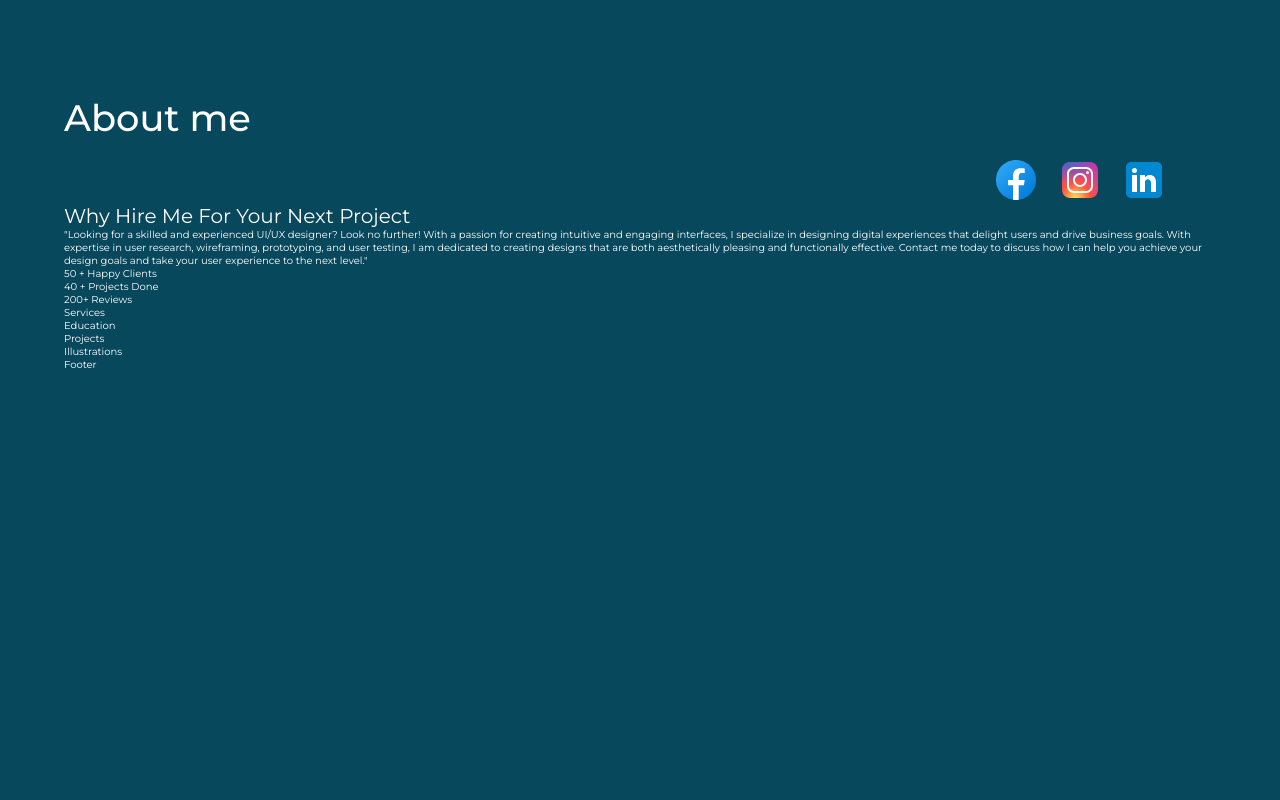
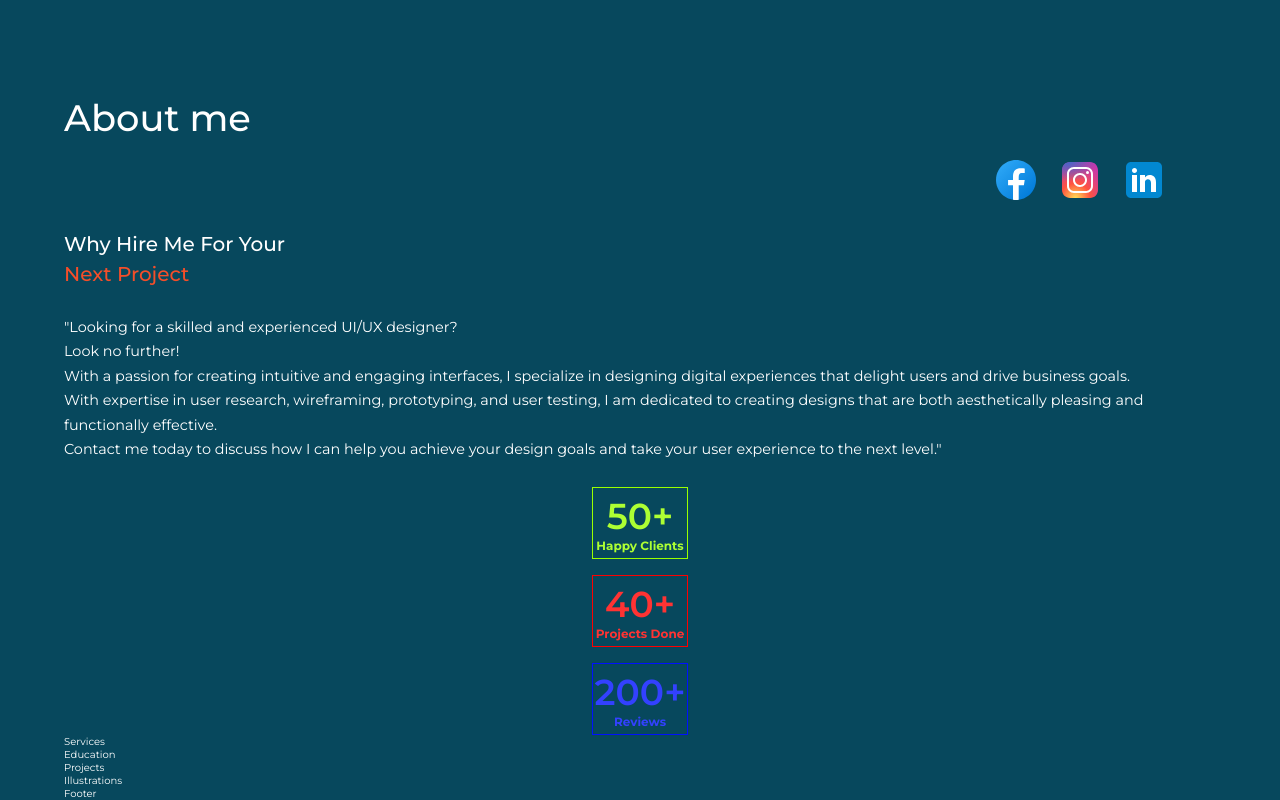
Before and after one commit to bojan09/denkovski-portfolio, a React (Vite) app: page / in a window 1280 px wide. Shown: the part 816-1616 px from the top of the page. Before the commit the page ends 1187 px from the top, so only its background shows below. Built offline with nearby package versions, Linux system fonts and the light colour scheme.

Commit message:
HireMe CSS Setup

```diff
--- a/src/pages/HireMe/HireMe.css
+++ b/src/pages/HireMe/HireMe.css
@@ -0,0 +1,62 @@
+.hire-me>* {
+    margin-top: 1.6rem
+}
+
+.hire-me_heading {
+    font-size: clamp(1rem, 2.5vh, 3rem);
+    font-weight: 500;
+    line-height: 1.5;
+}
+
+.hire-me_heading span {
+    color: var(--font-clr-primary);
+}
+
+.hire-me_paragraph {
+    font-size: clamp(.9rem, 1vh, 2rem);
+    line-height: 1.7;
+}
+
+.hire-me_boxes {
+    display: flex;
+    flex-direction: column;
+    justify-content: center;
+    align-items: center;
+    gap: 1rem;
+}
+
+.hire-me_boxes>* {
+    width: 6rem;
+    height: 4.5rem;
+    display: flex;
+    flex-direction: column;
+    justify-content: center;
+    align-items: center;
+}
+
+.hire-me_boxes h1 {
+    font-size: clamp(1rem, 4.5vh, 5rem);
+    font-weight: 600;
+}
+
+.hire-me_boxes span {
+    font-size: clamp(.7rem, 1.5vh, 3rem);
+    font-weight: 700;
+}
+
+
+
+.happy-clients_box {
+    border: 1px solid hsl(84, 100%, 50%);
+    color: hsl(84, 100%, 60%);
+}
+
+.projects-done_box {
+    border: 1px solid hsl(0, 100%, 50%);
+    color: hsl(0, 100%, 60%);
+}
+
+.reviews_box {
+    border: 1px solid hsl(236, 100%, 50%);
+    color: hsl(236, 100%, 60%);
+}
--- a/src/pages/HireMe/HireMe.jsx
+++ b/src/pages/HireMe/HireMe.jsx
@@ -1,34 +1,38 @@
 import React from "react";
+import "./HireMe.css";
 
 const HireMe = () => {
   return (
-    <div>
-      <div className="hire_me">
+    <div className="hire-me">
       <h1 className="hire-me_heading">
-          Why Hire Me For Your <span>Next Project</span>
+        Why Hire Me For Your <br />
+        <span>Next Project</span>
       </h1>
 
       <p className="hire-me_paragraph">
-          "Looking for a skilled and experienced UI/UX designer? Look no
-          further! With a passion for creating intuitive and engaging
+        "Looking for a skilled and experienced UI/UX designer? <br /> Look no
+        further! <br /> With a passion for creating intuitive and engaging
         interfaces, I specialize in designing digital experiences that delight
-          users and drive business goals. With expertise in user research,
-          wireframing, prototyping, and user testing, I am dedicated to creating
-          designs that are both aesthetically pleasing and functionally
-          effective. Contact me today to discuss how I can help you achieve your
-          design goals and take your user experience to the next level."
+        users and drive business goals. <br />
+        With expertise in user research, wireframing, prototyping, and user
+        testing, I am dedicated to creating designs that are both aesthetically
+        pleasing and functionally effective. <br />
+        Contact me today to discuss how I can help you achieve your design goals
+        and take your user experience to the next level."
       </p>
 
       <div className="hire-me_boxes">
         <div className="happy-clients_box">
-            50 + <span>Happy Clients</span>
+          <h1>50+</h1>
+          <span>Happy Clients</span>
         </div>
         <div className="projects-done_box">
-            40 + <span>Projects Done</span>
+          <h1>40+</h1>
+          <span>Projects Done</span>
         </div>
         <div className="reviews_box">
-            <span>200+ Reviews</span>
-          </div>
+          <h1>200+</h1>
+          <span>Reviews</span>
         </div>
       </div>
     </div>
```
Lines whose indentation alone changed are shown as unchanged.
